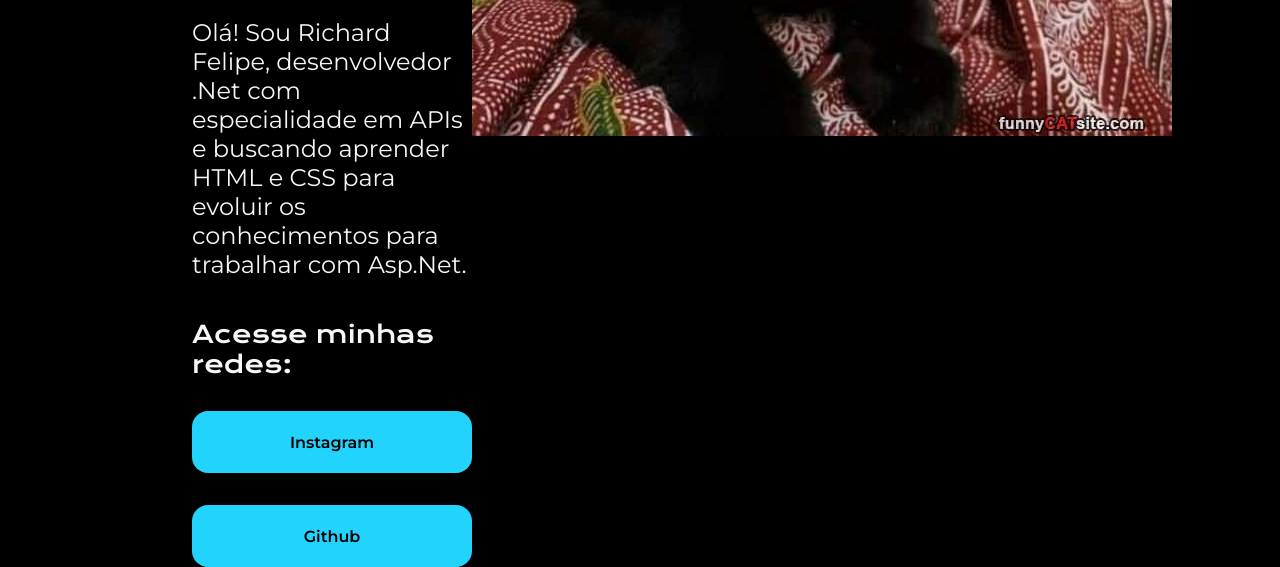
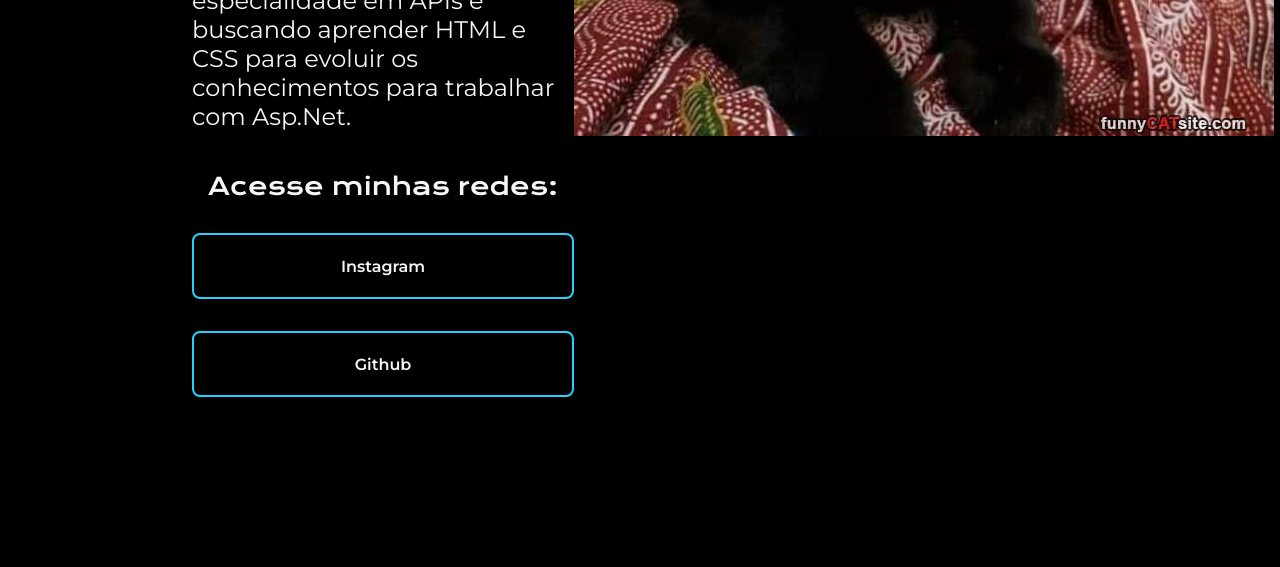
Before and after one commit to Richard-Felipe/AprimorandoFrontend, a plain HTML site: page index.html in a window 1280 px wide. Shown: the part 860-1427 px from the top of the page. After the commit the page ends 1257 px from the top, so only its background shows below. Drawn offline with nearby package versions, Linux system fonts and the light colour scheme.

Commit message:
Alterando o layout da borda e ajustando o valor de algumas proporiedades

```diff
--- a/style.css
+++ b/style.css
@@ -56,13 +56,13 @@ body{
 }
 
 .apresentacao__botoes__link{
-    width: 280px;
-    border-radius: 16px;
-    background-color: #22D4FD;
+    border: 2px solid #22D4FD;
+    width: 378px;
+    border-radius: 8px;
     font-family: "Montserrat", sans-serif;
     font-weight: 600;
     text-align: center;
     padding: 21.5px 0;
     text-decoration: none;
-    color: #000000;
+    color: #F6F6F6;
 }
```
